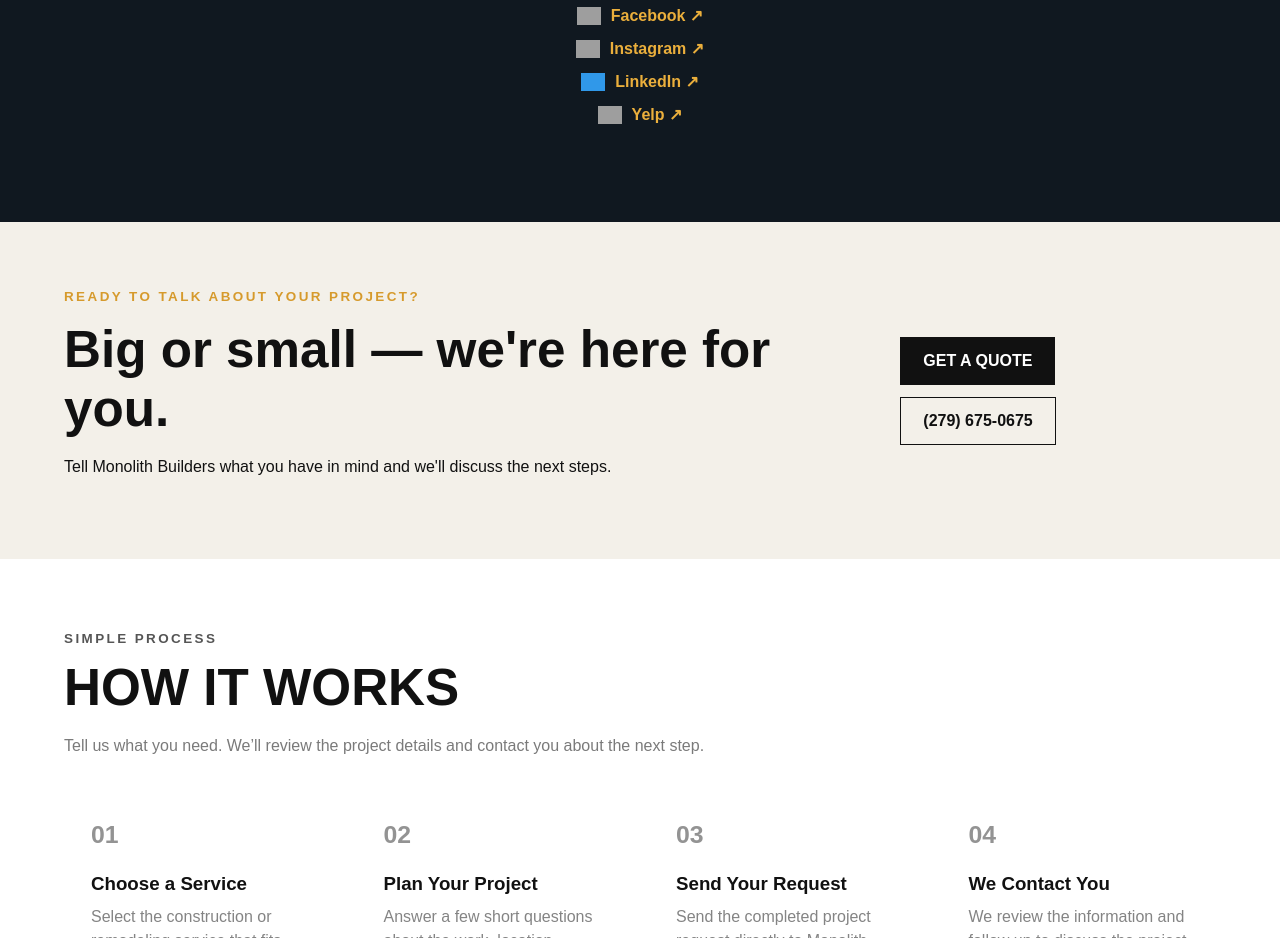
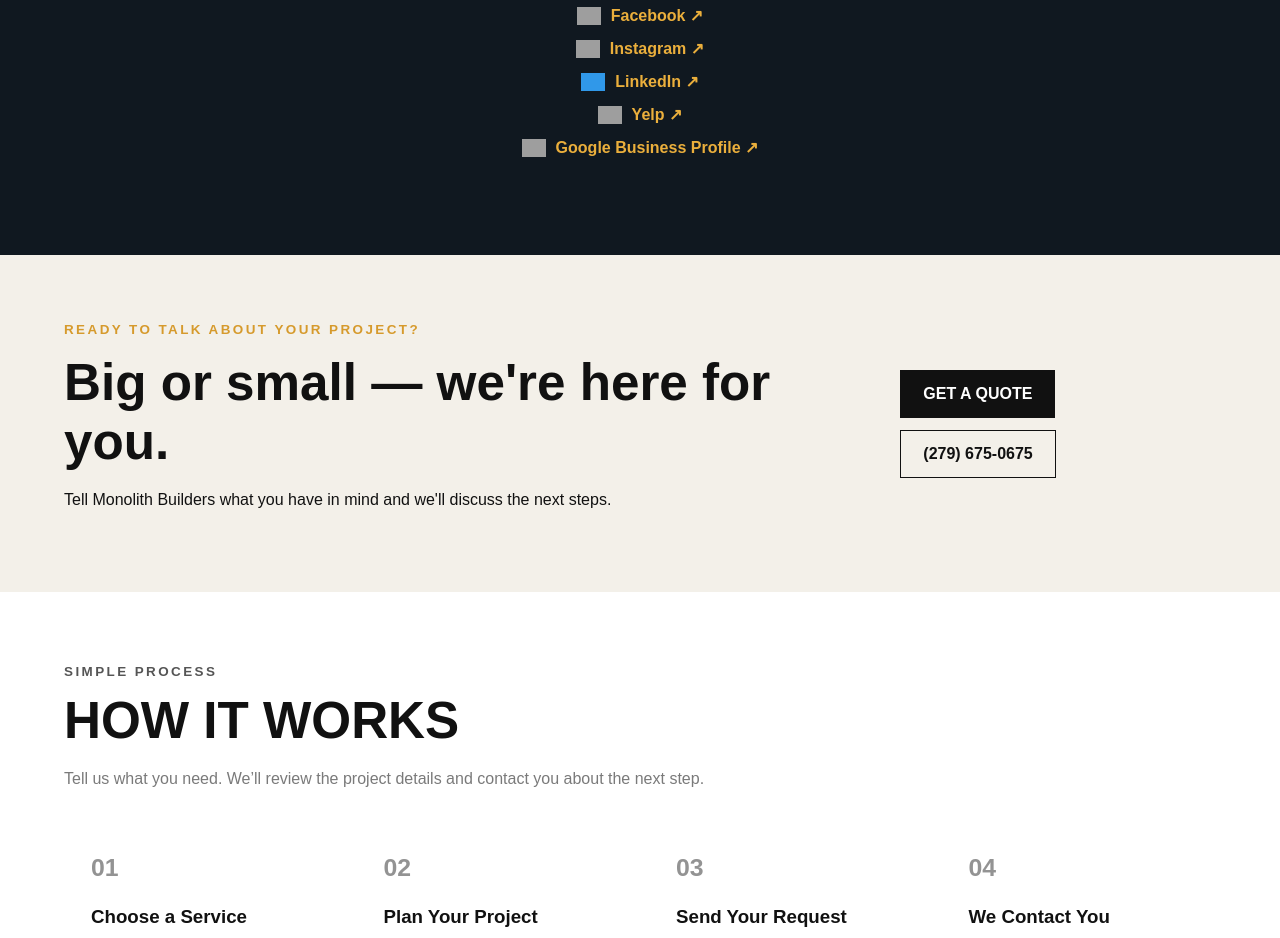
Before and after one commit to masoudmustafa20-collab/monolithbuildersinc.com, a plain HTML site: page index.html in a window 1280 px wide. Shown: the part 7640-8578 px from the top of the page. Drawn offline with Linux system fonts and the light colour scheme; grey boxes are pictures that could not be loaded.

Commit message:
Update index.html

```diff
--- a/index.html
+++ b/index.html
@@ -47,8 +47,9 @@
     "https://www.facebook.com/profile.php?id=61595148611714",
     "https://www.instagram.com/monolithbuildersinc/",
     "https://www.linkedin.com/company/monolithbuildersinc/",
-    "https://www.yelp.com/biz/monolith-builders-elk-grove"
-  ]
+    "https://www.yelp.com/biz/monolith-builders-elk-grove",
+"https://maps.app.goo.gl/kYv1xKwSipmjo2sZ7"
+]
 }
 </script>
 
@@ -422,6 +423,15 @@
   Yelp ↗
 </a>
 
+<a href="https://maps.app.goo.gl/kYv1xKwSipmjo2sZ7"
+   target="_blank" rel="noopener noreferrer"
+   style="display:flex; align-items:center; gap:10px; color:#EBAF3C; font-weight:600; text-decoration:none;">
+  <img src="https://cdn.simpleicons.org/google/4285F4"
+       alt="" width="24" height="24">
+  Google Business Profile ↗
+</a>
+
+
   </div>
 </div>
 
```
